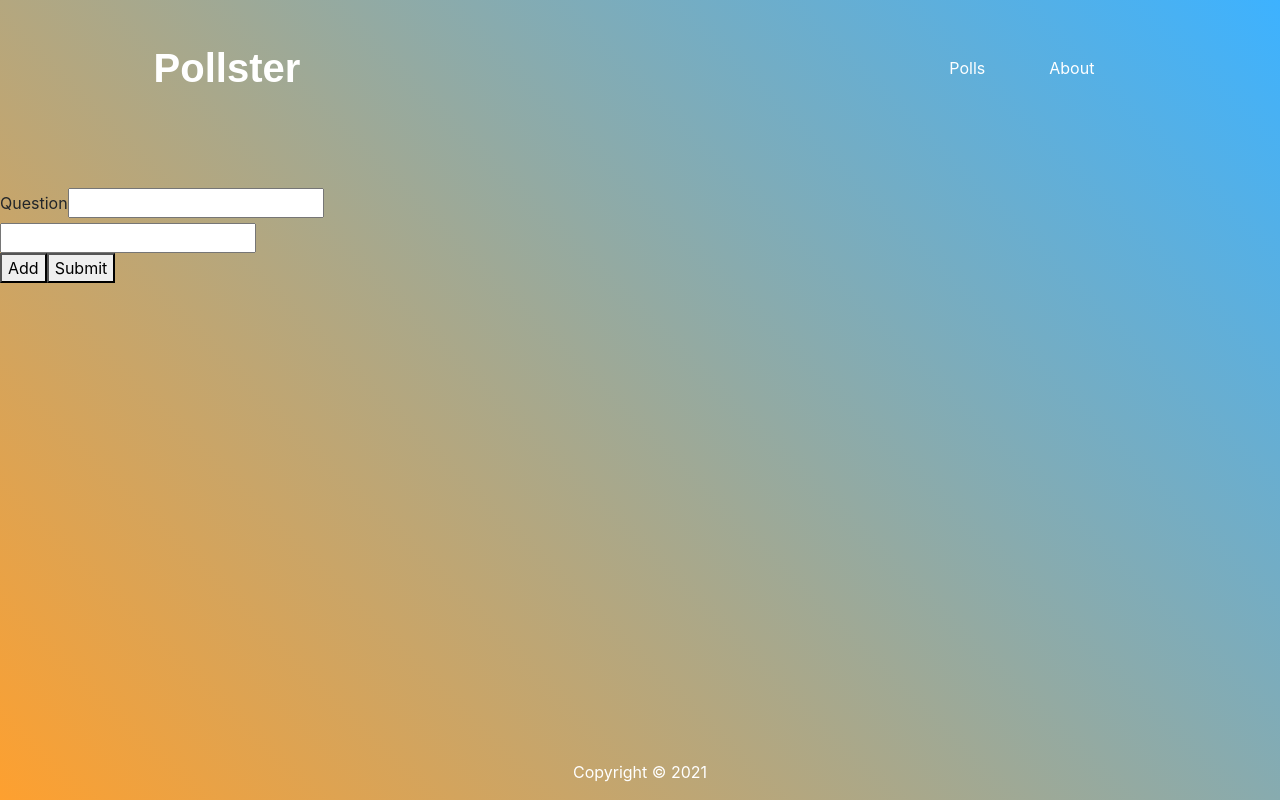
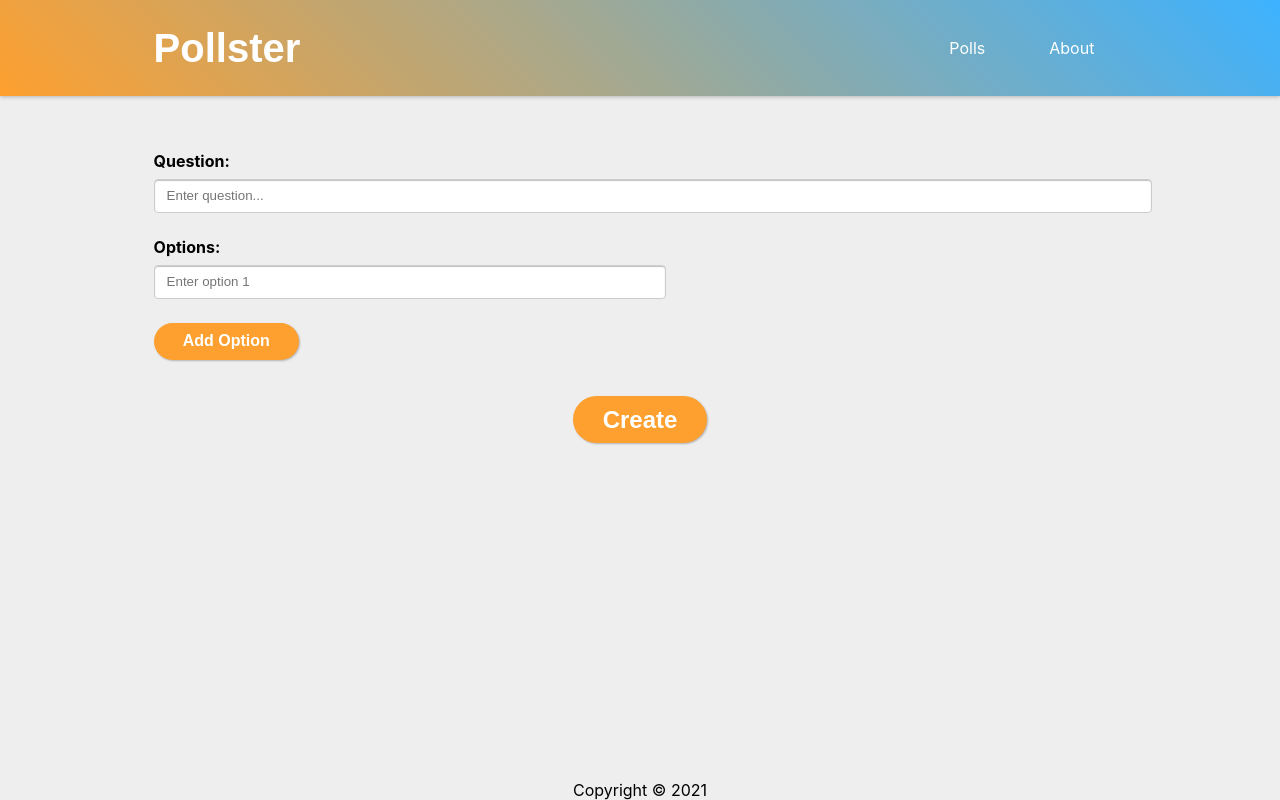
Before and after one commit to GowthamG30/pollster, a React (Create React App) app in the folder frontend/: page /create in a window 1280 px wide. Built offline with nearby package versions, Linux system fonts and the light colour scheme.

Commit message:
Add CSS to Create.jsx

```diff
--- a/frontend/public/css/style.css
+++ b/frontend/public/css/style.css
@@ -1,57 +1,81 @@
 :root {
-	--blue:  #3DB2FF;
-	--lightpink: #FAEFEF;
+  --blue: #3db2ff;
+  --lightpink: #faefef;
   --orange: #fea02f;
 }
 
-body {
-	background: rgb(255,148,23);
-	background: linear-gradient(45deg, var(--orange), var(--blue)) no-repeat;
-	min-height: 100vh;
+html {
+  height: 100%;
 }
 
-a {
-	color: white;
+body {
+  background: #eeeeee;
+  box-sizing: border-box;
+  margin: 0;
+  min-height: 100%;
+  padding: 0;
+  position: relative;
 }
 
+#root {
+  display: flex;
+  flex-direction: column;
+  font-family: -apple-system, BlinkMacSystemFont, "Segoe UI", Roboto, Oxygen, Ubuntu, Cantarell, "Open Sans", "Helvetica Neue", sans-serif;
+}
+
+a,
 a:hover {
   color: white;
   text-decoration: none;
-
 }
 
+button {
+  cursor: pointer;
+  display: block;
+}
+
+/* NavBar */
+
 .navigation-bar {
-	padding: 3% 12% 7% 12%;
-	background-color: none;
+  background: linear-gradient(45deg, var(--orange), var(--blue)) no-repeat;
+  box-shadow: 0px 1px 4px rgba(0, 0, 0, 0.25);
   display: flex;
   justify-content: space-between;
+  padding: 2% 12% 2% 12%;
+}
+
+.navigation-bar a,
+.navigation-bar a:hover {
+  color: white;
+  text-decoration: none;
 }
 
 .logo {
-	font-family: 'Ubuntu', sans-serif;
+  font-family: "Ubuntu", sans-serif;
+  font-size: 2.5rem;
   font-weight: bold;
-	font-size: 2.5rem;
 }
 
 .nav-list {
-	list-style: none;
+  align-items: center;
   display: flex;
   justify-content: space-around;
-	align-items: center;
+  list-style: none;
   margin: 0;
   padding: 0;
-
 }
 
 .nav-item {
   margin: 0 2rem;
 }
 
+/* Home Page */
+
 .home-section {
+  align-items: center;
+  display: flex;
+  height: 100%;
   padding: 3% 12% 3% 12%;
-	height: 100%;
-	display: flex;
-	align-items: center;
 }
 
 .home-left-section {
@@ -59,40 +83,111 @@ a:hover {
 }
 
 .home-right-section {
-	width: 50%;
+  align-items: center;
   display: flex;
   justify-content: center;
-	align-items: center;
+  width: 50%;
 }
 
-.createButton {
+.create-button {
   background-color: var(--orange);
+  border-radius: 3rem;
+  border: none;
+  box-shadow: 1px 1px 2px rgba(0, 0, 0, 0.25);
+  color: white;
+  font-size: 2rem;
+  font-weight: bold;
+  padding: 1rem 2rem;
   text-decoration: none;
-	border: none;
-	padding: 4% 9%;
-	font-weight: bold;
-	font-size: 2rem;
-	border-radius: 10rem;
 }
 
 .big-heading {
-	color: white;
   font-size: 3rem;
+  font-weight: 900;
   line-height: 1.5;
-	font-weight: 900;
 }
 
-footer {
-	color: white;
-	position: absolute;
-	bottom: 0;
-	width: 100%;
-	text-align: center;
+/* Create Poll */
+.create-form {
+  padding: 3% 12% 3% 12%;
 }
 
+.create-label {
+  font-weight: bold;
+  margin: 1rem 0 0 0;
+}
+
+.submit {
+  background-color: var(--orange);
+  border-radius: 3rem;
+  border: none;
+  box-shadow: 1px 1px 2px rgba(0, 0, 0, 0.25);
+  color: white;
+  font-size: 1.5rem;
+  font-weight: bold;
+  margin: 0 auto;
+  padding: 1% 3%;
+  text-decoration: none;
+}
+
+.add {
+  background-color: var(--orange);
+  border-radius: 3rem;
+  border: none;
+  box-shadow: 1px 1px 2px rgba(0, 0, 0, 0.25);
+  color: white;
+  font-size: 1rem;
+  font-weight: bold;
+  margin: 1rem 0;
+  padding: 1% 3%;
+  text-decoration: none;
+}
+
+.create-form input {
+  border-radius: 4px;
+  border: 1px solid #ccc;
+  box-shadow: inset 0 1px 1px rgb(0, 0, 0, 0.25);
+  height: 1.5rem;
+  margin-right: 0.5rem;
+  margin: 0.5rem 0;
+  padding: 0.25rem 0.75rem;
+  width: 100%;
+}
+
+.option input {
+  width: 50%;
+}
+
+.remove {
+  align-items: center;
+  background-color: lightgrey;
+  border-radius: 4px;
+  border: none;
+  display: flex;
+  height: 2rem;
+  justify-content: center;
+  width: 2rem;
+}
+
+.option {
+  align-items: center;
+  display: flex;
+}
+
+/* Footer */
+
+footer {
+  bottom: 0;
+  position: absolute;
+  text-align: center;
+  width: 100%;
+}
+
+/* Loader */
+
 .loader {
+  border-radius: 50%;
+  border: 3rem solid gray;
   height: 1rem;
   width: 1rem;
-  border: 3rem solid gray;
-  border-radius: 50%;
 }
--- a/frontend/public/index.html
+++ b/frontend/public/index.html
@@ -1,18 +1,24 @@
 <!DOCTYPE html>
 <html lang="en">
+
 <head>
 	<meta charset="utf-8" />
 	<link rel="icon" href="%PUBLIC_URL%/favicon.ico" />
 	<meta name="viewport" content="width=device-width, initial-scale=1" />
 	<meta name="theme-color" content="#000000" />
 
+	<!-- Material Icons -->
+	<link href="https://fonts.googleapis.com/icon?family=Material+Icons" rel="stylesheet">
+
 	<!-- CSS Stylesheets -->
-	<link rel="stylesheet" href="https://maxcdn.bootstrapcdn.com/bootstrap/4.0.0/css/bootstrap.min.css" integrity="sha384-Gn5384xqQ1aoWXA+058RXPxPg6fy4IWvTNh0E263XmFcJlSAwiGgFAW/dAiS6JXm" crossorigin="anonymous">
+	<!-- <link rel="stylesheet" href="https://maxcdn.bootstrapcdn.com/bootstrap/4.0.0/css/bootstrap.min.css" integrity="sha384-Gn5384xqQ1aoWXA+058RXPxPg6fy4IWvTNh0E263XmFcJlSAwiGgFAW/dAiS6JXm" crossorigin="anonymous"> -->
 	<link rel="stylesheet" href="/css/style.css">
 
 	<title>Pollster</title>
 </head>
+
 <body>
 	<div id="root"></div>
 </body>
+
 </html>
--- a/frontend/src/components/Body.jsx
+++ b/frontend/src/components/Body.jsx
@@ -8,7 +8,7 @@ const Body = () => {
         <h1 className="big-heading">Your Vote Matters a lot and a lootttttt!</h1>
       </div>
       <div className="home-right-section">
-        <button className="createButton">
+        <button className="create-button">
           <Link to="/create">
               Create Poll!
           </Link>
--- a/frontend/src/components/Create.jsx
+++ b/frontend/src/components/Create.jsx
@@ -50,23 +50,26 @@ const Create = () => {
   }
 
   return (
-    <form onSubmit={handleSubmit}>
-      <label>Question</label>
-      <input type="text" name="question" value={question || ""} autocomplete="off" onChange={event => handleQuestion(event)} />
-      {options.map((element, index) => (
-        <div className="form-inline" key={index}>
-          <input type="text" name="option" value={element || ""} autocomplete="off" onChange={event => handleOptions(index, event)} />
+    <form className="create-form" onSubmit={handleSubmit}>
+      <p className="create-label">Question:</p>
+      <input type="text" value={question || ""} placeholder="Enter question..." autocomplete="off" onChange={event => handleQuestion(event)} />
+
+			<p className="create-label">Options:</p>
+			{options.map((element, index) => (
+        <div className="option" key={index}>
+          <input type="text" value={element || ""} placeholder={"Enter option "+(index+1)} autocomplete="off" onChange={event => handleOptions(index, event)} />
           {
             index ?
-              <button type="button"  className="button remove" onClick={() => removeOptions(index)}>Remove</button>
+              <button type="button" className="remove" onClick={() => removeOptions(index)}>
+								<span class="material-icons">delete_outline</span>
+							</button>
             : null
           }
         </div>
       ))}
-      <div className="button-section">
-          <button className="button add" type="button" onClick={() => addOptions()}>Add</button>
-          <button className="button submit" type="submit">Submit</button>
-      </div>
+
+			<button className="add" type="button" onClick={() => addOptions()}>Add Option</button><br/>
+			<button className="submit" type="submit">Create</button>
     </form>
   );
 };
--- a/frontend/src/components/Footer.jsx
+++ b/frontend/src/components/Footer.jsx
@@ -4,7 +4,7 @@ const Footer = () => {
   const date = new Date();
   return (
     <footer>
-      <p>Copyright © {date.getFullYear()}</p>
+      Copyright © {date.getFullYear()}
     </footer>
   );
 };
```
Lines whose indentation alone changed are shown as unchanged.
